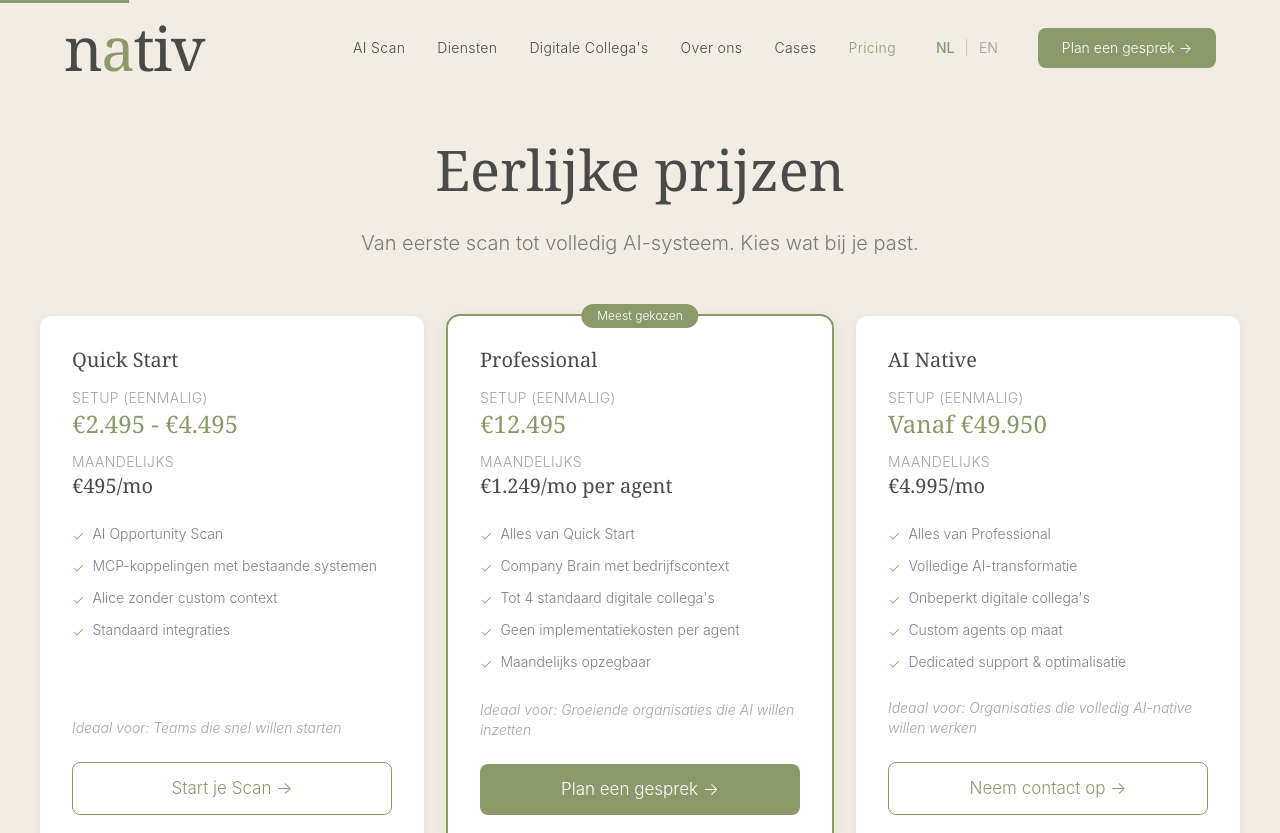
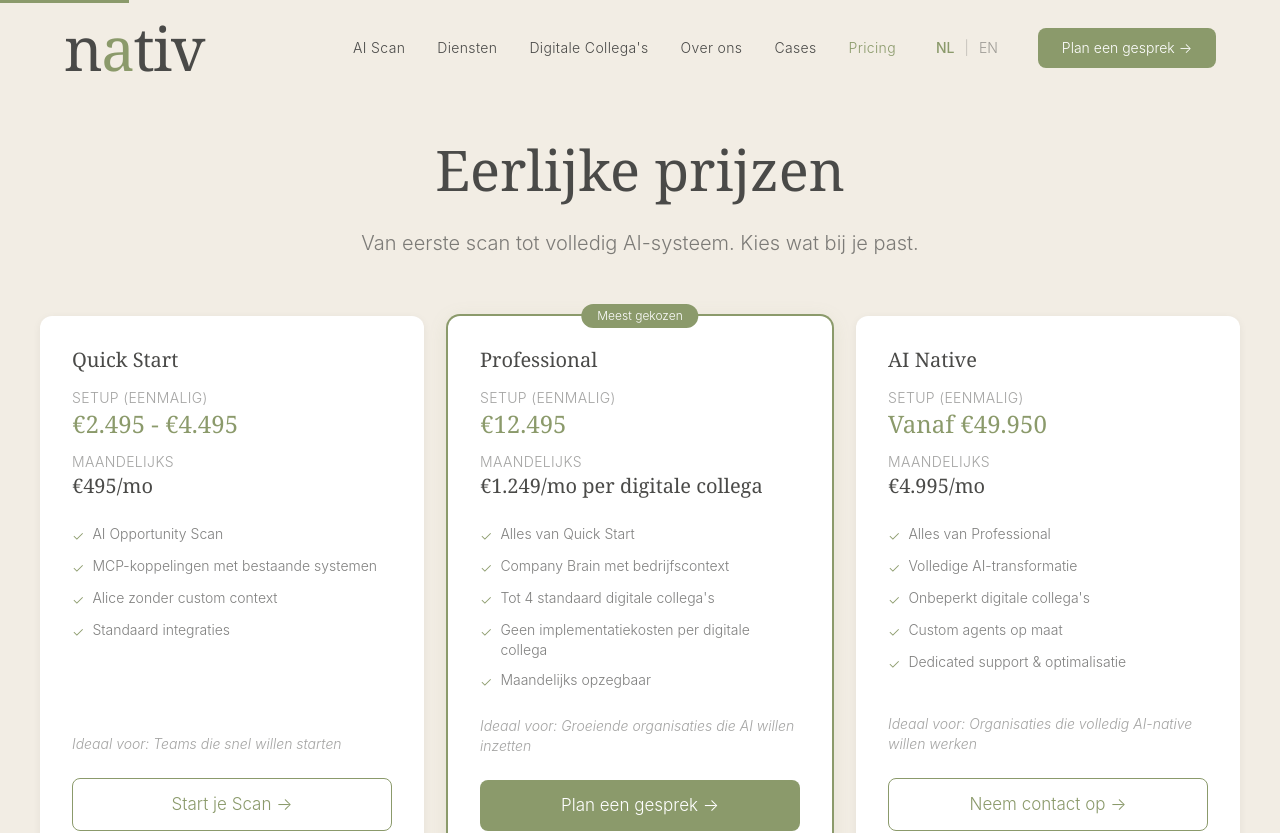
Before and after one commit to henryaoturner-art/nativ-website, a Next.js app: page /pricing in a window 1280 px wide. Shown: the top 833 px of the page. Built offline with nearby package versions, Linux system fonts and the light colour scheme.

Commit message:
Replace agent with digitale collega in Professional pricing

```diff
--- a/src/app/pricing/page.tsx
+++ b/src/app/pricing/page.tsx
@@ -20,8 +20,8 @@ const translations = {
         ideal: "Teams die snel willen starten", highlighted: false, cta: "Start je Scan →",
       },
       {
-        name: "Professional", setup: "€12.495", monthly: "€1.249/mo per agent", badge: "Meest gekozen",
-        features: ["Alles van Quick Start", "Company Brain met bedrijfscontext", "Tot 4 standaard digitale collega's", "Geen implementatiekosten per agent", "Maandelijks opzegbaar"],
+        name: "Professional", setup: "€12.495", monthly: "€1.249/mo per digitale collega", badge: "Meest gekozen",
+        features: ["Alles van Quick Start", "Company Brain met bedrijfscontext", "Tot 4 standaard digitale collega's", "Geen implementatiekosten per digitale collega", "Maandelijks opzegbaar"],
         ideal: "Groeiende organisaties die AI willen inzetten", highlighted: true, cta: "Plan een gesprek →",
       },
       {
@@ -52,8 +52,8 @@ const translations = {
         ideal: "Teams that want to move fast", highlighted: false, cta: "Start your Scan →",
       },
       {
-        name: "Professional", setup: "€12,495", monthly: "€1,249/mo per agent", badge: "Most popular",
-        features: ["Everything in Quick Start", "Company Brain with business context", "Up to 4 standard digital colleagues", "No implementation fees per agent", "Cancel monthly"],
+        name: "Professional", setup: "€12,495", monthly: "€1,249/mo per digital colleague", badge: "Most popular",
+        features: ["Everything in Quick Start", "Company Brain with business context", "Up to 4 standard digital colleagues", "No implementation fees per digital colleague", "Cancel monthly"],
         ideal: "Growing organisations ready to deploy AI", highlighted: true, cta: "Book a call →",
       },
       {
```
